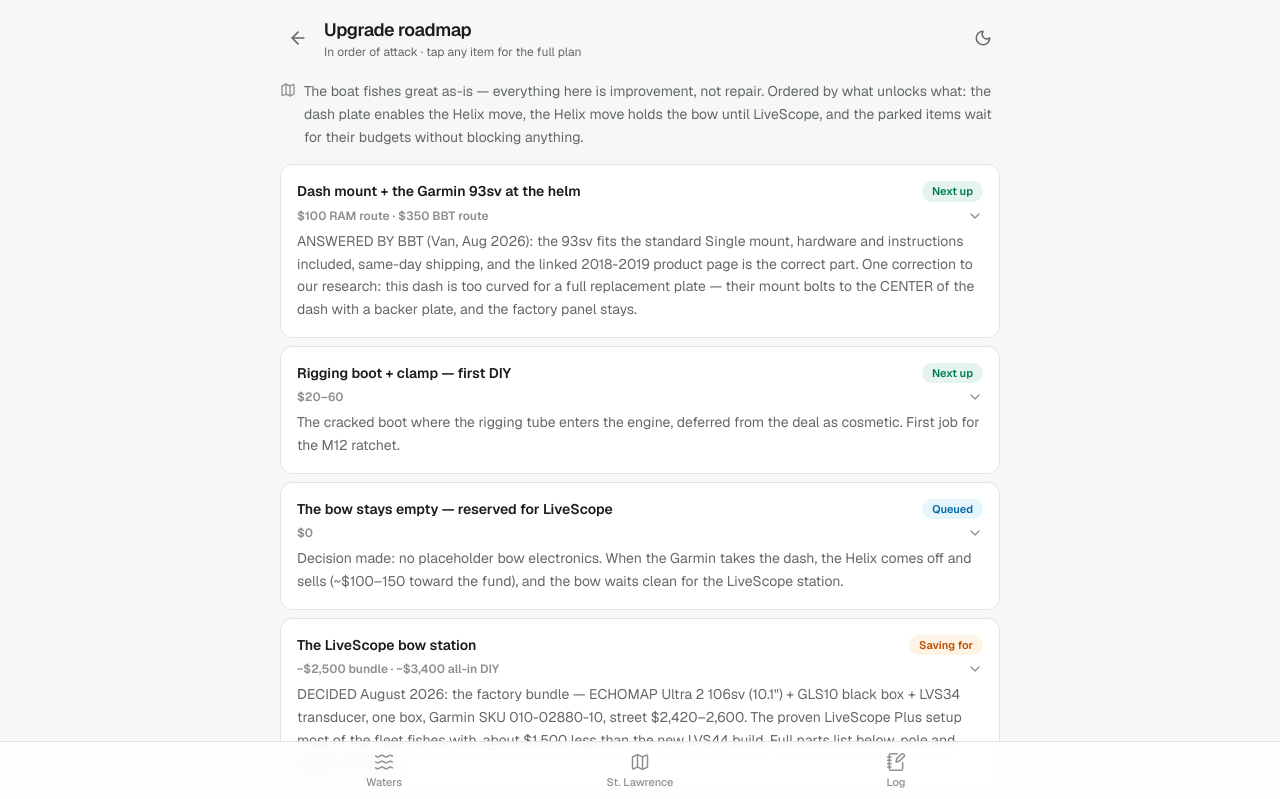
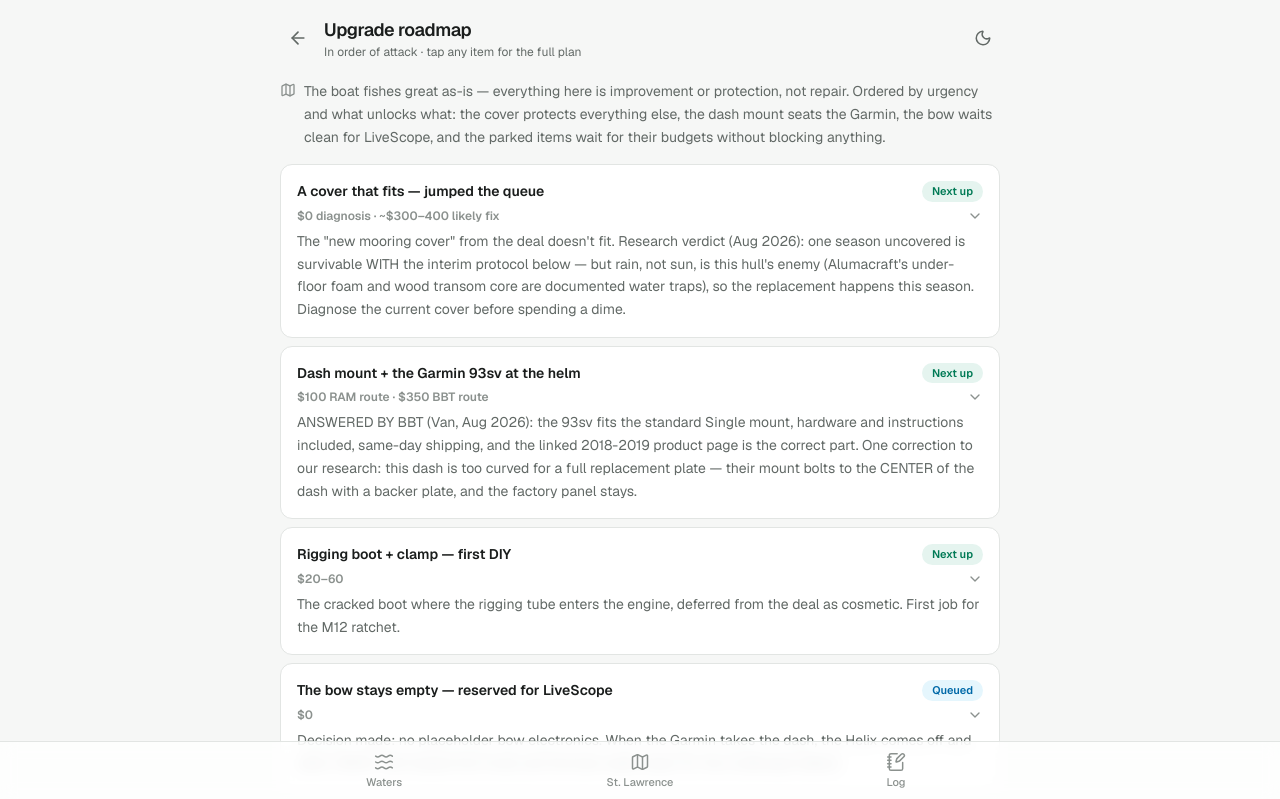
Before and after one commit to eigenvectr/fih, a Next.js app: page /boat-report/roadmap in a window 1280 px wide. Shown: the top 799 px of the page. Built offline with nearby package versions, Linux system fonts and the light colour scheme.

Commit message:
Cover replacement leads the roadmap with diagnosis steps and uncovered-season protocol

```diff
--- a/src/app/boat-report/page.tsx
+++ b/src/app/boat-report/page.tsx
@@ -281,7 +281,7 @@
     tagline: "The boat's history written on its dash",
     body: [
       "Peeling console panels, hazed Helix screen, weathered trim — years outside, uncovered. All function, no failure.",
-      "The fix path is documented: the SEM refinish guide (findings page) is the primary dash fix — BBT confirmed this dash is too curved for a replacement plate — with an Alumacraft dash shroud as the possible shortcut, and the new mooring cover stops the clock.",
+      "The fix path is documented: the SEM refinish guide (findings page) is the primary dash fix — BBT confirmed this dash is too curved for a replacement plate — with an Alumacraft dash shroud as the possible shortcut. A cover stops the clock, but the mooring cover from the deal turned out not to fit: its diagnosis and replacement now lead the roadmap.",
     ],
   },
   {
--- a/src/app/boat-report/roadmap/page.tsx
+++ b/src/app/boat-report/roadmap/page.tsx
@@ -5,7 +5,7 @@
 export const metadata = {
   title: "Upgrade roadmap · 2018 Alumacraft Pro 185",
   description:
-    "The boat's upgrade plan in order: dash mount for the Garmin, rigging boot, the fully-specced LiveScope bow station with parts list, and the parked wishlist.",
+    "The boat's upgrade plan in order: a cover that fits, dash mount for the Garmin, rigging boot, the fully-specced LiveScope bow station with parts list, and the parked wishlist.",
 };
 
 type Status = "next" | "queued" | "saving" | "seasonal" | "parked";
@@ -30,6 +30,45 @@
   partsTotal?: string;
   partsNote?: string;
 }[] = [
+  {
+    title: "A cover that fits — jumped the queue",
+    status: "next",
+    cost: "$0 diagnosis · ~$300–400 likely fix",
+    summary:
+      "The \"new mooring cover\" from the deal doesn't fit. Research verdict (Aug 2026): one season uncovered is survivable WITH the interim protocol below — but rain, not sun, is this hull's enemy (Alumacraft's under-floor foam and wood transom core are documented water traps), so the replacement happens this season. Diagnose the current cover before spending a dime.",
+    parts: [
+      {
+        item: "Step 1: diagnose the cover we have",
+        pick: "Find the sewn-in tag (a 5-digit Dowco number IDs the exact hull it was cut for). If it's snap-style and our gunwales have no snap studs, it's a wrong-boat cover, case closed. Measure the boat: straight centerline bow-to-transom (tape level, NOT over the windshield) and beam at widest — should be ~18'5\" × 90\".",
+        cost: "$0",
+      },
+      {
+        item: "Step 2: try a support pole first",
+        pick: "Attwood cover support kit (10795-4 system, or a single telescoping pole). Without a pole ANY mooring cover pools rain, sags, and reads as \"doesn't fit.\" Proper support extends cover life ~50%. If the cover's tag says it's the right pattern, this probably IS the fix.",
+        cost: "$35–60",
+      },
+      {
+        item: "The replacement, if it's truly wrong",
+        pick: "Best match in production: Shoretex model-exact \"Alumacraft Pro 185 SC '15–'22\" at go2marine (~$300–500, trolling-motor option, rated mooring AND trailering). Runner-up: Carver 72N18 semi-custom (17'9\"–18'8\" × 90\", windshield + bow-motor pattern) in Sun-DURA (~$300–400, 7-yr warranty). OEM Dowco surplus at Great Lakes Skipper ($350–600) is first-come stock since Alumacraft's 2025 shutdown.",
+        cost: "$300–500",
+      },
+      {
+        item: "The stopgap tier, rated honestly",
+        pick: "Amazon generic 17–19' × 96\" (iCOVER/SavvyCraft class): expect 1–2 seasons before grommets tear and UV rot sets in — acceptable bridge, bad destination. NEVER a plastic hardware-store tarp laid on the boat: it traps moisture into a mildew greenhouse against the new upholstery and chafes everything it touches. Forums call it worse than nothing.",
+        cost: "$90–160",
+      },
+    ],
+    partsTotal: "Likely landing: ~$350–450",
+    partsNote:
+      "Pole first — it may save the cover we own. Whatever cover wins, add the support pole; pooled water is the #1 cover killer.",
+    details: [
+      "The uncovered-season verdict, from forums and pros: cumulative, not catastrophic. Vinyl gets 2–3 years of life fully exposed in hard sun; upstate NY's shorter, milder season stretches that — but the dealer JUST fixed our seats, and buyers read seat condition as the storage-history proxy (we did exactly that when we bought). Every uncovered month restarts the clock our purchase already paid for once.",
+      "Why rain outranks sun here: an open bass boat catches every rainfall, and this era of Alumacraft has documented under-floor foam that soaks up standing water with no drain path, plus a wood transom core. Water management is the non-negotiable even on covered weeks.",
+      "INTERIM PROTOCOL while uncovered: (1) drain plug OUT and bow cranked high on the tongue jack — rain exits the stern drain instead of soaking the foam; (2) 303 protectant on all vinyl every 4–6 weeks; (3) $40 slip-on seat covers — the highest-value single mitigation; (4) Helix sun cover on, loose electronics and the remote inside; (5) sweep leaves and wipe bird droppings same-day (droppings etch vinyl in days, steeped leaf tannins stain permanently). Do these and a partial season costs nearly nothing.",
+      "Mooring vs trailering, learned: mooring covers reach just below the rub rail and cinch or snap — fine parked, NOT highway-rated. Trailering covers cut lower with under-hull straps. The Shoretex is rated for both; a strap kit does not make a mooring cover trailerable.",
+      "Cover care so the next one lasts: never store it wet (coated poly shrinks — possibly what happened to this one), and a shrunk cover can sometimes be recovered by soaking it and installing half-dry, centers first.",
+    ],
+  },
   {
     title: "Dash mount + the Garmin 93sv at the helm",
     status: "next",
@@ -196,9 +235,10 @@
 
       <p className="mb-4 flex items-start gap-2 text-sm leading-relaxed text-ink-muted">
         <Map className="mt-0.5 h-4 w-4 shrink-0 text-ink-faint" />
-        The boat fishes great as-is — everything here is improvement, not repair. Ordered by
-        what unlocks what: the dash plate enables the Helix move, the Helix move holds the bow
-        until LiveScope, and the parked items wait for their budgets without blocking anything.
+        The boat fishes great as-is — everything here is improvement or protection, not repair.
+        Ordered by urgency and what unlocks what: the cover protects everything else, the dash
+        mount seats the Garmin, the bow waits clean for LiveScope, and the parked items wait for
+        their budgets without blocking anything.
       </p>
 
       <ul className="mb-4 space-y-2">
```
